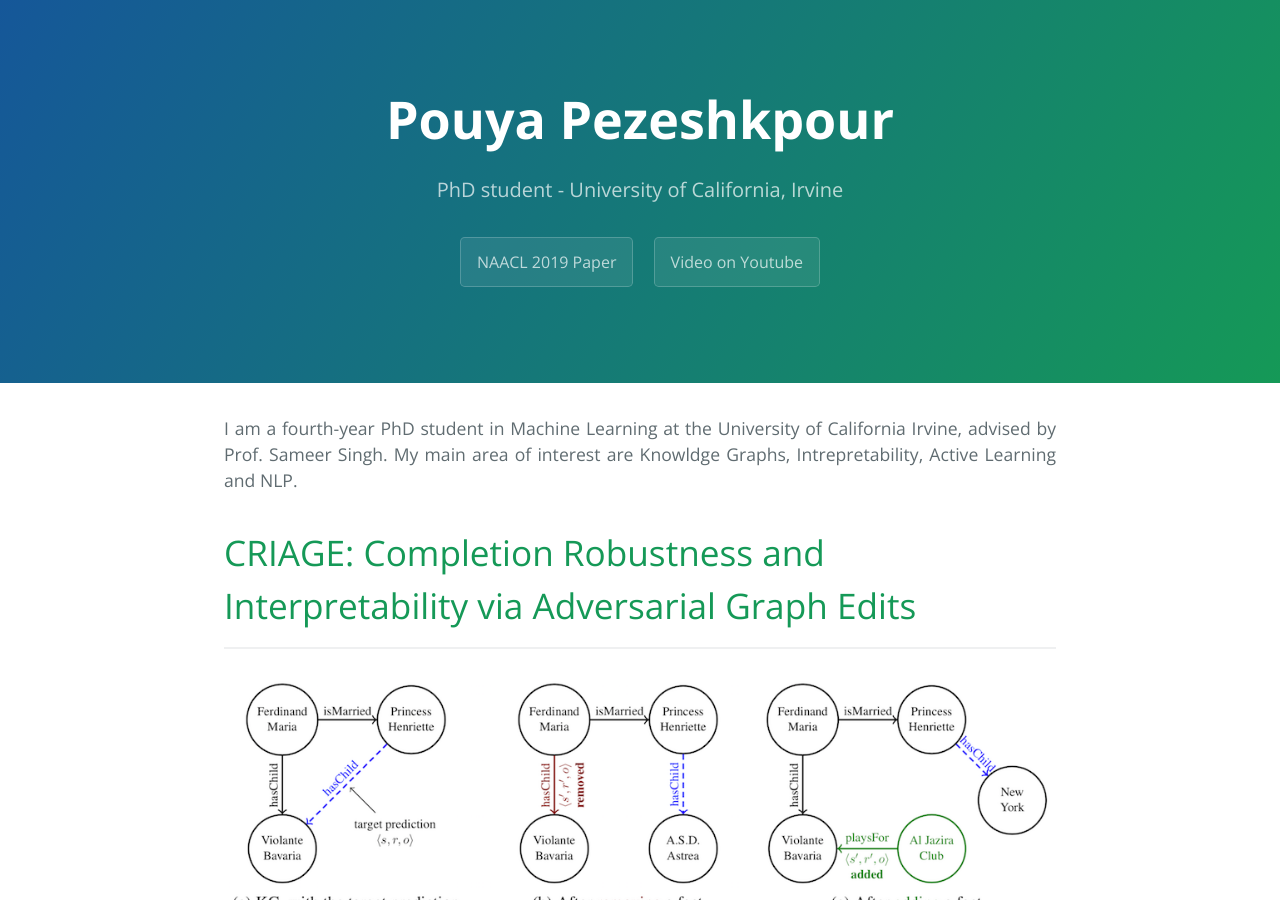
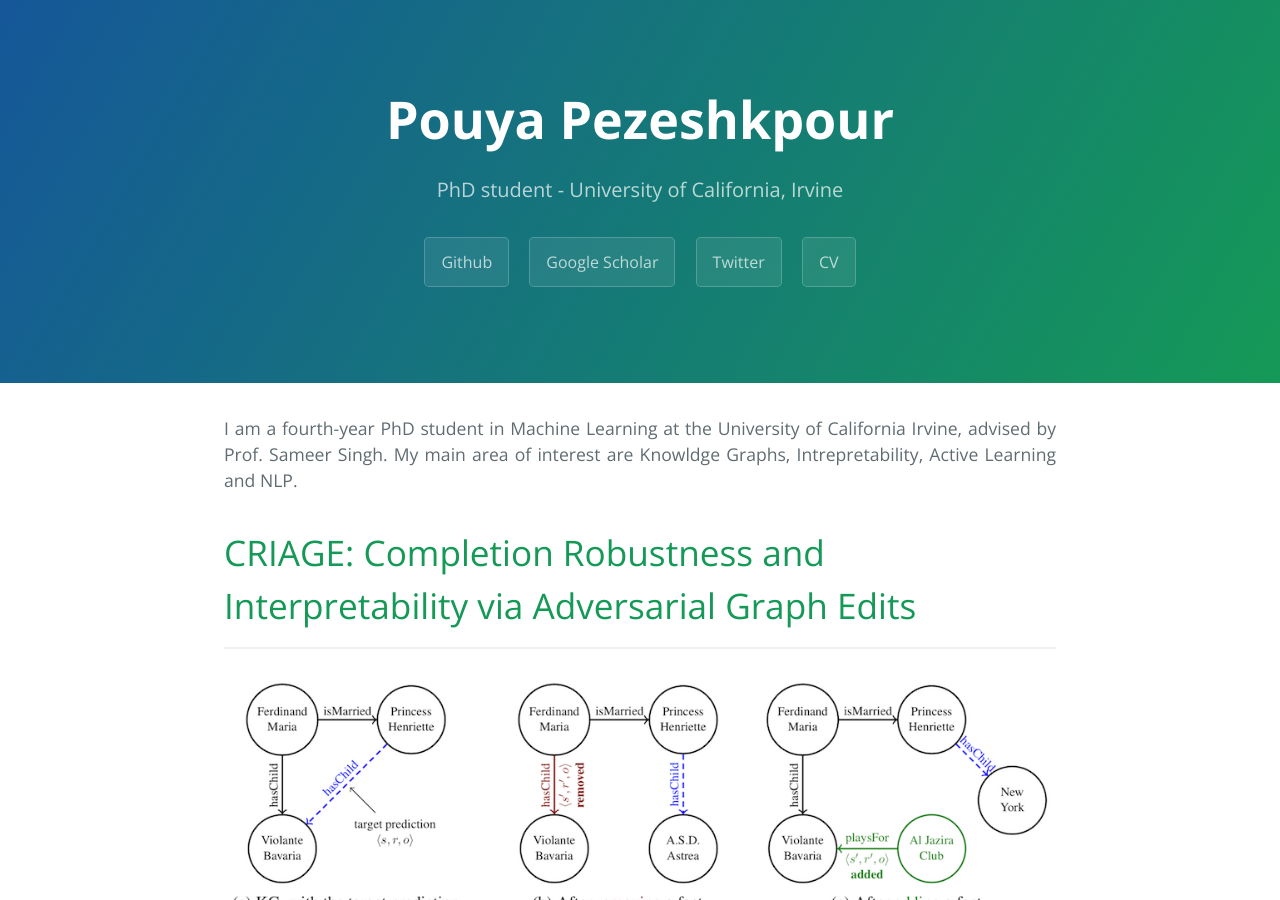
Before and after one commit to pouyapez/pouyapez.github.io, a Jekyll site: the page built from index.md, in a window 1280 px wide and 900 px high. Built offline with Jekyll 4.4.1, drawn with Linux system fonts in a browser that asks for light colours.

Commit message:
Update default.html

```diff
--- a/_layouts/default.html
+++ b/_layouts/default.html
@@ -29,8 +29,10 @@
         <a href="{{ site.github.repository_url }}" class="btn">Source Code</a>
       {% endif %}
       {% if site.show_downloads %}
-        <a href="https://arxiv.org/abs/1905.00563" class="btn">NAACL 2019 Paper</a>
-        <a href="https://www.youtube.com/watch?v=irVqAjt664s" class="btn">Video on Youtube</a>
+        <a href="https://github.com/pouyapez" class="btn">Github</a>
+        <a href="https://scholar.google.com/citations?user=sjY8zjUAAAAJ&hl=en" class="btn">Google Scholar</a>
+        <a href="https://twitter.com/PPezeshkpour" class="btn">Twitter</a>
+        <a href="https://pouyapez.github.io/Resume.pdf" class="btn">CV</a>
         <!--- <a href="{{ site.github.tar_url }}" class="btn">Download .tar.gz</a> --->
       {% endif %}
     </header>
```
